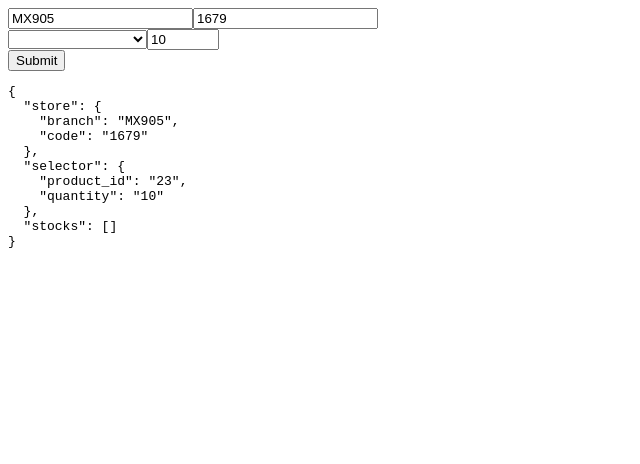
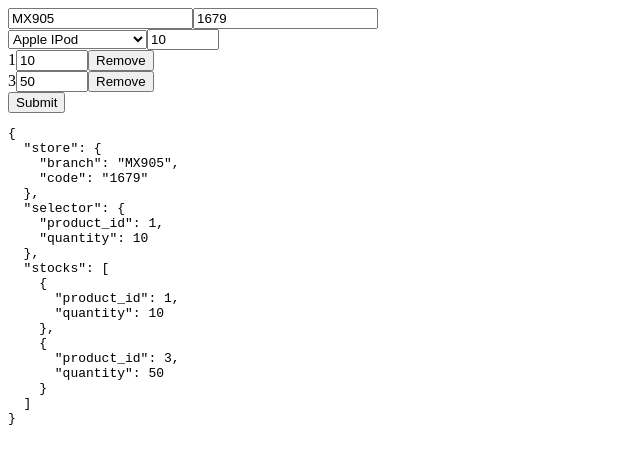
Before and after one commit to brillyanto/ngadv, an Angular app: page / in a window 1280 px wide. Shown: the top 464 px of the page, without its empty margins (0-640 px from the left). Built offline with nearby package versions, Linux system fonts and the light colour scheme.

Commit message:
creating FormGroup collections with FormArray

```diff
--- a/src/app/stock-inventory/components/stock-products/stock-products.component.ts
+++ b/src/app/stock-inventory/components/stock-products/stock-products.component.ts
@@ -1,5 +1,5 @@
 import { Component, Input } from '@angular/core';
-import { FormGroup } from '@angular/forms';
+import { FormGroup, FormArray } from '@angular/forms';
 
 
 @Component({
@@ -8,7 +8,13 @@ import { FormGroup } from '@angular/forms';
     template: `
     <div [formGroup]="parent">
         <div formArrayName="stocks">
-            <div *ngFor="let stock of stocks; let i = index;" formGroupName="i">
+            <div *ngFor="let stock of stocks; let i = index;">
+                <div [formGroupName]="i">
+                    <span>{{stock.value.product_id}}</span>
+                    <input type="number" step="10" min="10" max="1000"
+                    formControlName="quantity">
+                    <button type="button">Remove</button>
+                </div>
 
             </div>
         </div>
@@ -19,4 +25,9 @@ import { FormGroup } from '@angular/forms';
 export class StockProductsComponent{
  @Input()
  parent: FormGroup
+
+ get stocks(){
+     return (this.parent.get('stocks') as FormArray).controls;
+ }
+
 }
--- a/src/app/stock-inventory/components/stock-selector/stock-selector.component.ts
+++ b/src/app/stock-inventory/components/stock-selector/stock-selector.component.ts
@@ -9,7 +9,7 @@ import { Product } from 'src/app/stock-inventory/models/product.interface';
     <div [formGroup]="parent">
         <div formGroupName="selector">
             <select formControlName="product_id">
-                <option value=""></option>
+                <option value="">Select stock</option>
                 <option *ngFor="let product of products"
                 [value]="product.id">{{product.name}}</option>
             </select>
--- a/src/app/stock-inventory/containers/stock-inventory/stock-inventory.component.ts
+++ b/src/app/stock-inventory/containers/stock-inventory/stock-inventory.component.ts
@@ -47,12 +47,19 @@ export class StockInventoryComponent {
             branch : new FormControl('MX905'),
             code: new FormControl('1679')
         }),
-        selector: new FormGroup({
-            product_id: new FormControl('23'),
-            quantity: new FormControl('10')
-        }),
-        stocks: new FormArray([])
+        selector: this.createStock({ product_id:1, quantity:10 }),
+        stocks: new FormArray([
+            this.createStock({ product_id:1, quantity:10 }),
+            this.createStock({ product_id:3, quantity:50 })
+        ])
     })
+
+    createStock(stock){
+        return new FormGroup({
+            product_id: new FormControl( parseInt(stock.product_id, 10)  || ''),
+            quantity: new FormControl(stock.quantity || 10)
+        });
+    }
 
     onSubmit(){
         console.log('Submitted:',this.form.value)
```
